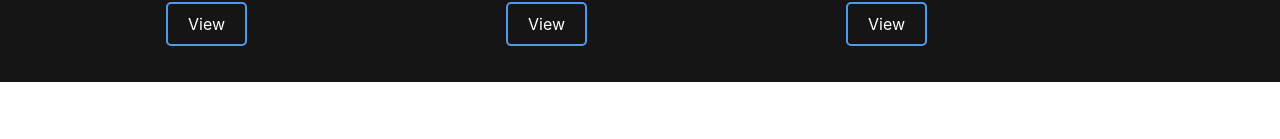
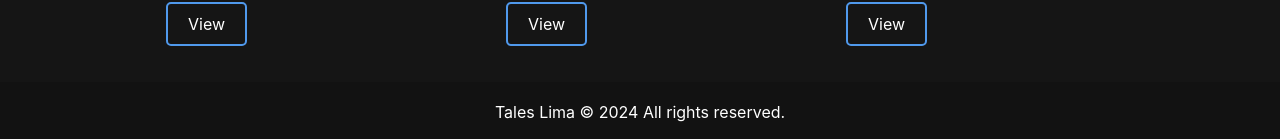
Before and after one commit to TalesPortfolio/portfolio-9, a React (Create React App) app in the folder react-portfolio-tales/: page / in a window 1280 px wide. Shown: the part 3333-3472 px from the top of the page. Before the commit the page ends 3415 px from the top, so only its background shows below. Built offline with nearby package versions, Linux system fonts and the light colour scheme.

Commit message:
Adicionando o footer

```diff
--- a/react-portfolio-tales/src/App.tsx
+++ b/react-portfolio-tales/src/App.tsx
@@ -4,6 +4,7 @@ import SectionHome from './Components/SectionHome'
 import AboutStyle from './Components/About'
 import ETabsPage from './Components/Experience'
 import Project from './Components/Project'
+import Footer from './Components/Footer'
 
 function App() {
   return (
@@ -14,6 +15,7 @@ function App() {
       <AboutStyle />
       <ETabsPage />
       <Project />
+      <Footer />
     </>
   )
 }
--- /dev/null
+++ b/react-portfolio-tales/src/Components/Footer/index.tsx
@@ -0,0 +1,8 @@
+import { Footer as Footerstyles } from './styles'
+const Footer = () => (
+  <Footerstyles>
+    <p>Tales Lima © 2024 All rights reserved.</p>
+  </Footerstyles>
+)
+
+export default Footer
--- /dev/null
+++ b/react-portfolio-tales/src/Components/Footer/styles.ts
@@ -0,0 +1,14 @@
+import styled from 'styled-components'
+import { Color } from '../../styles'
+
+export const Footer = styled.section`
+  width: 100%;
+  text-align: center;
+  background-color: ${Color.bg2};
+  padding: 20px;
+
+  p {
+    font-size: 16px;
+    color: white;
+  }
+`
```
